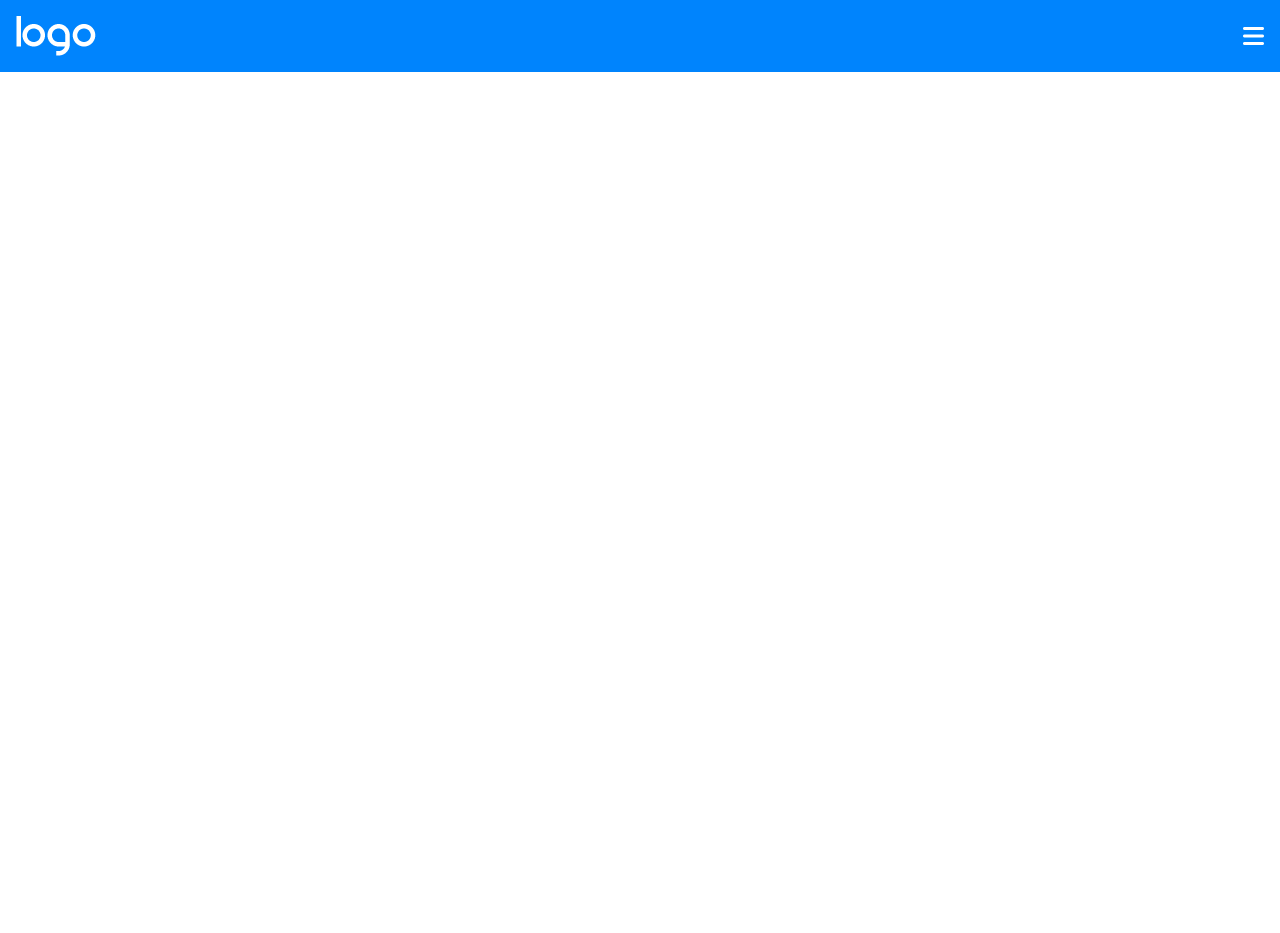
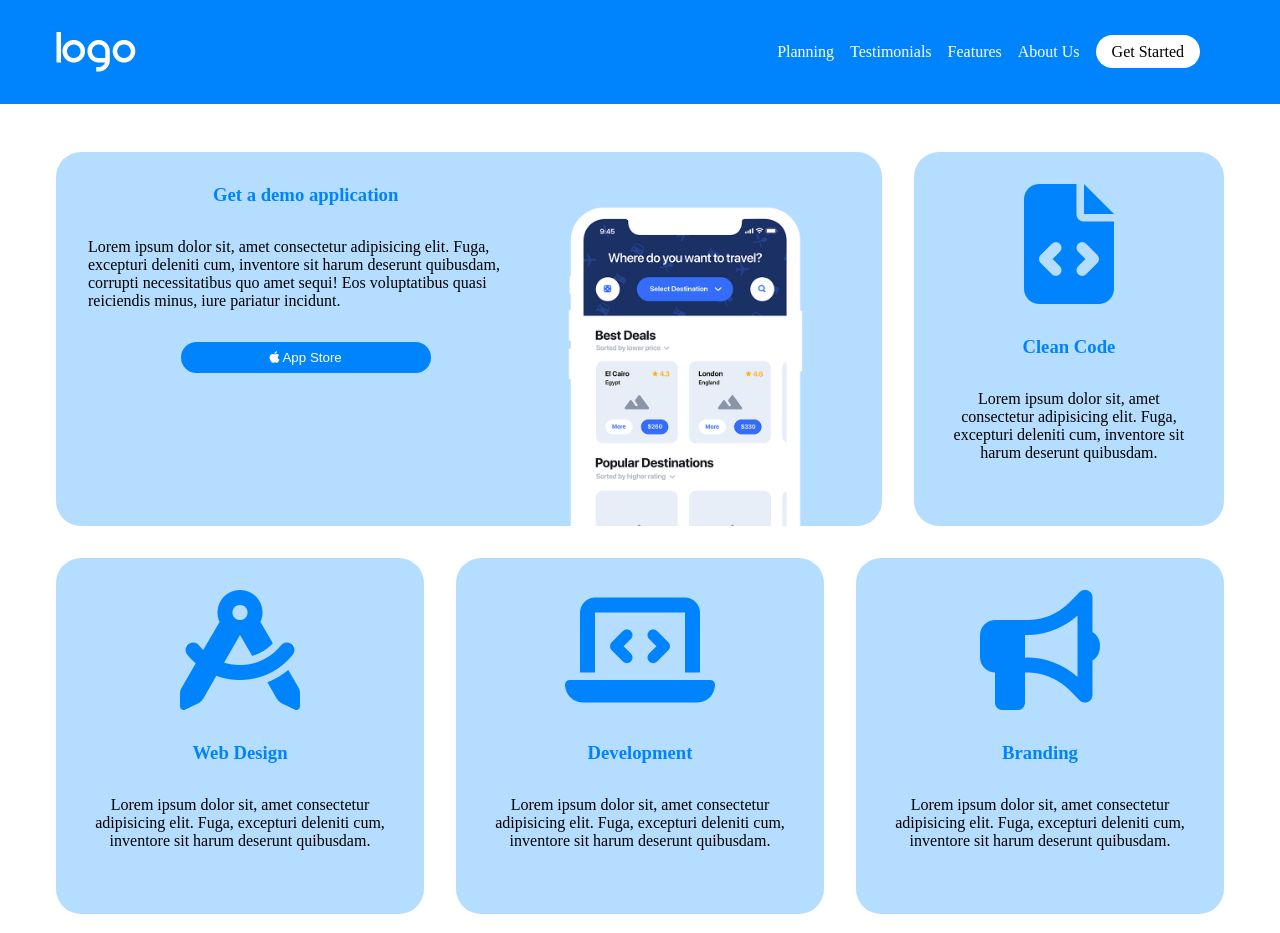
Before and after one commit to Pietro-Leone/htmlcss-responsive-layout, a plain HTML site: page index.html in a window 1280 px wide. Before the commit the page ends 800 px from the top, so only its background shows below. Drawn offline with Linux system fonts and the light colour scheme.

Commit message:
fine nav e sezione 1

```diff
--- a/css/style.css
+++ b/css/style.css
@@ -6,7 +6,8 @@
 
 :root {
     --main-color: #0084fd;
-    --secondary-color: #b5ddff;
+    --primary-color: #b5ddff;
+    --secondary-color: #9792e4
 }
 
 .flex {
@@ -20,10 +21,13 @@ button {
 
 /* Header */
 
+header {
+    background-color: var(--main-color);
+}
+
 /* Nav */
 
 nav {
-    background-color: var(--main-color);
     padding: 1rem;
     justify-content: space-between;
     align-items: center;
@@ -48,10 +52,20 @@ nav ul {
     display: none;
     position: absolute;
     list-style: none;
-    left: -100px;
+    left: calc(-100vw + 16px + 21px);
     top: 40px;
     background-color: var(--main-color);
     padding: 1rem;
+    width: 100vw;
+    line-height: 2.5rem;
+    text-align: center;
+}
+
+.button-get-started {
+    background-color: white;
+    color: black;
+    border-radius: 25px;
+    padding: .5rem 1rem;
 }
 
 nav a {
@@ -69,12 +83,128 @@ main {
     padding: 2rem 1rem;
 }
 
+/* Prima Sezione */
+
+.container-large,
+.container-small {
+    background-color: var(--primary-color);
+    border-radius: 25px;
+    margin: 1rem;
+    padding: 2rem;
+    min-height: 100px;
+}
+
+.container-large h3,
+.container-small h3 {
+    color: var(--main-color);
+    text-align: center;
+}
+
+.container-large p,
+.container-small p {
+    margin: 2rem 0;
+    max-width: 600px;
+}
+
+.col-text {
+    flex-direction: column;
+    align-items: center;
+}
+
+.col-text button {
+    margin-bottom: 2rem;
+    background-color: var(--main-color);
+    color: white;
+    padding: .5rem 2rem;
+    border-radius: 50px;
+    max-width: 250px;
+    width: 100%;
+}
+
+.col-img {
+    justify-content: center;
+    align-items: flex-end;
+}
+
+.col-img img {
+    width: 90%;
+    max-width: 330px;
+    margin-bottom: calc(-2rem);
+}
+
+.container-small {
+    flex-direction: column;
+    align-items: center;
+}
+
+.container-small i {
+    font-size: 120px;
+    color: var(--main-color);
+    margin-bottom: 2rem;
+}
+
+.container-small p {
+    text-align: center;
+}
+
 /* Footer */
 
 /* Media Query */
 
-@media screen (min-width: 480px) {}
+@media screen and (min-width: 650px) {
+    .row {
+        display: flex;
+        justify-content: center;
+        width: 100%;
+    }
 
-@media screen (min-width: 900px) {}
+    .container-large {
+        width: 160%;
+    }
+}
 
-@media screen (min-width: 1200px) {}
+@media screen and (min-width: 1200px) {
+
+    /* Nav */
+
+    nav {
+        max-width: 1200px;
+        margin: auto;
+    }
+
+    nav button {
+        display: none;
+    }
+
+    nav ul {
+        display: block;
+        position: initial;
+        display: flex;
+        width: fit-content;
+    }
+
+    nav li {
+        padding: 0 .5rem;
+        font-size: 1rem;
+    }
+
+    /* Main */
+
+    .section {
+        display: flex;
+        flex-wrap: wrap;
+        justify-content: center;
+    }
+
+    .row {
+        max-width: 1200px;
+    }
+
+    .container-large {
+        display: flex;
+    }
+
+    .col-img img {
+        max-width: 450px;
+    }
+}
--- a/index.html
+++ b/index.html
@@ -7,9 +7,9 @@
     <link rel="stylesheet" href="https://cdnjs.cloudflare.com/ajax/libs/font-awesome/6.2.0/css/all.min.css"
         integrity="sha512-xh6O/CkQoPOWDdYTDqeRdPCVd1SpvCA9XXcUnZS2FmJNp1coAFzvtCN9BmamE+4aHK8yyUHUSCcJHgXloTyT2A=="
         crossorigin="anonymous" referrerpolicy="no-referrer">
-    <link rel="shortcut icon" href="favicon.ico" type="image/x-icon">
+    <link rel="shortcut icon" href="img/logo.png" type="image/x-icon">
     <link rel="stylesheet" href="css/style.css">
-    <title></title>
+    <title>Logo</title>
 </head>
 
 <body>
@@ -25,7 +25,7 @@
                     <li><a href="#">Testimonials</a></li>
                     <li><a href="#">Features</a></li>
                     <li><a href="#">About Us</a></li>
-                    <li><a href="#">Get Started</a></li>
+                    <li><a class="button-get-started" href="#">Get Started</a></li>
                 </ul>
             </div>
         </nav>
@@ -33,7 +33,49 @@
 
     <!-- Main -->
     <main>
-
+        <!-- Prima Sezione -->
+        <div class="section">
+            <div class="row">
+                <div class="container-large">
+                    <div class="col-text flex">
+                        <h3>Get a demo application</h3>
+                        <p>Lorem ipsum dolor sit, amet consectetur adipisicing elit. Fuga, excepturi deleniti cum,
+                            inventore sit harum deserunt quibusdam, corrupti necessitatibus quo amet sequi! Eos
+                            voluptatibus quasi reiciendis minus, iure pariatur incidunt.</p>
+                        <button><i class="fa-brands fa-apple"></i> App Store</button>
+                    </div>
+                    <div class="col-img flex">
+                        <img src="img/phone.png" alt="phone">
+                    </div>
+                </div>
+                <div class="container-small flex">
+                    <i class="fa-solid fa-file-code"></i>
+                    <h3>Clean Code</h3>
+                    <p>Lorem ipsum dolor sit, amet consectetur adipisicing elit. Fuga, excepturi deleniti cum,
+                        inventore sit harum deserunt quibusdam.</p>
+                </div>
+            </div>
+            <div class="row">
+                <div class="container-small flex">
+                    <i class="fa-solid fa-compass-drafting"></i>
+                    <h3>Web Design</h3>
+                    <p>Lorem ipsum dolor sit, amet consectetur adipisicing elit. Fuga, excepturi deleniti cum,
+                        inventore sit harum deserunt quibusdam.</p>
+                </div>
+                <div class="container-small flex">
+                    <i class="fa-solid fa-laptop-code"></i>
+                    <h3>Development</h3>
+                    <p>Lorem ipsum dolor sit, amet consectetur adipisicing elit. Fuga, excepturi deleniti cum,
+                        inventore sit harum deserunt quibusdam.</p>
+                </div>
+                <div class="container-small flex">
+                    <i class="fa-solid fa-bullhorn"></i>
+                    <h3>Branding</h3>
+                    <p>Lorem ipsum dolor sit, amet consectetur adipisicing elit. Fuga, excepturi deleniti cum,
+                        inventore sit harum deserunt quibusdam.</p>
+                </div>
+            </div>
+        </div>
     </main>
 
     <!-- Footer -->
```
